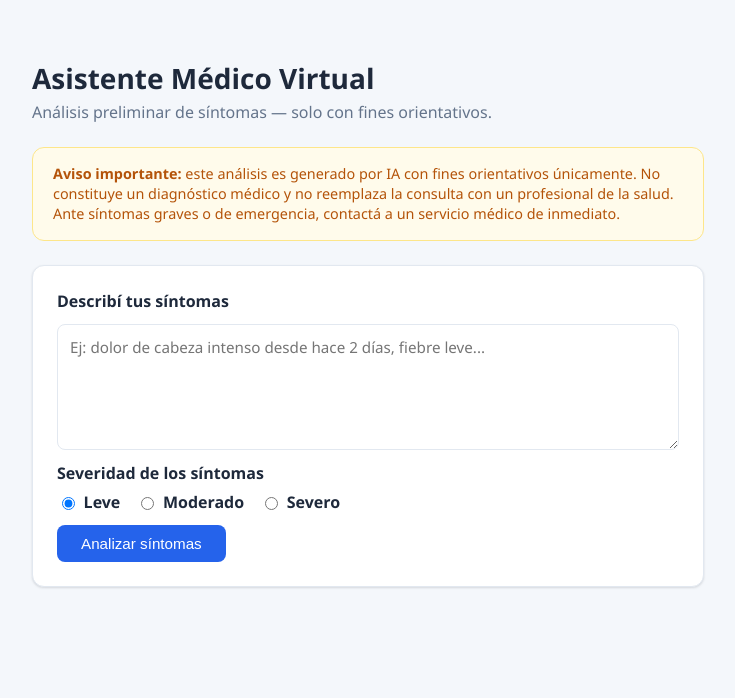
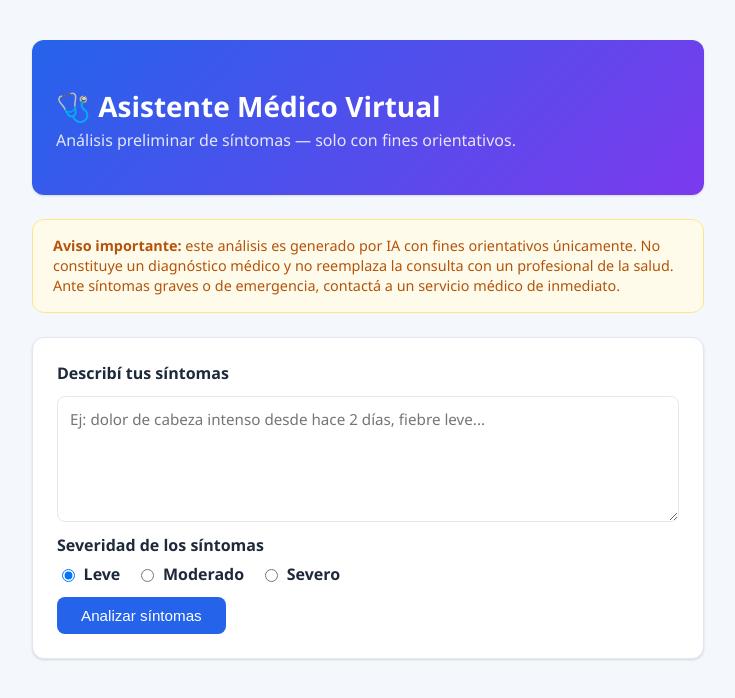
Before and after one commit to Cooweb-co/juangarciaing-battletechcaribe3, a React (Vite) app: page / in a window 1280 px wide. Shown: the top 698 px of the page, without its empty margins (272-1007 px from the left). Built offline with nearby package versions, Linux system fonts and the light colour scheme.

Commit message:
style: header con gradiente y favicon (#5)

```diff
--- a/src/App.jsx
+++ b/src/App.jsx
@@ -49,7 +49,7 @@ export default function App() {
   return (
     <div className="app-shell">
       <header className="app-header">
-        <h1>Asistente Médico Virtual</h1>
+        <h1>🩺 Asistente Médico Virtual</h1>
         <p>Análisis preliminar de síntomas — solo con fines orientativos.</p>
       </header>
       <main className="app-main">
--- a/src/index.css
+++ b/src/index.css
@@ -30,13 +30,21 @@ body {
   padding: 2.5rem 1.5rem 4rem;
 }
 
+.app-header {
+  background: linear-gradient(135deg, var(--color-primary), #7c3aed);
+  color: white;
+  border-radius: var(--radius);
+  padding: 1.75rem 1.5rem;
+  box-shadow: var(--shadow);
+}
+
 .app-header h1 {
   font-size: 1.75rem;
   margin-bottom: 0.25rem;
 }
 
 .app-header p {
-  color: var(--color-muted);
+  color: rgba(255, 255, 255, 0.85);
   margin-top: 0;
 }
 
```
Also changed, not shown: index.html (+1 -0 lines).
